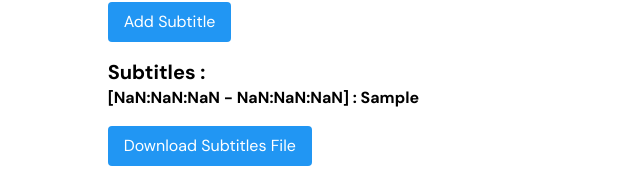
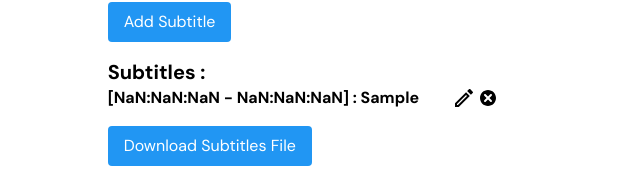
Before and after one commit to arnabpal2022/CaptiGen, a React (Vite) app: page /generate in a window 1280 px wide. Both pictures are taken after typing "Sample" into the empty fields and a click on the button "Add Subtitle". Shown: the part 439-615 px from the top of the page, without its empty margins (319-959 px from the left). Built offline with nearby package versions, Linux system fonts and the light colour scheme.

Commit message:
Edit and delete feature added

```diff
--- a/package.json
+++ b/package.json
@@ -15,6 +15,7 @@
     "react": "^18.2.0",
     "react-datetime": "^3.2.0",
     "react-dom": "^18.2.0",
+    "react-icons": "^5.0.1",
     "react-router-dom": "^6.22.1"
   },
   "devDependencies": {
--- a/src/components/subgen.jsx
+++ b/src/components/subgen.jsx
@@ -4,11 +4,16 @@ import DateTime from "react-datetime";
 import "react-datetime/css/react-datetime.css";
 import moment from "moment";
 import { parse } from "postcss";
+import { TiDelete } from "react-icons/ti";
+import { MdOutlineEdit } from "react-icons/md";
 const SubGen = () => {
   const [subtitles, setSubtitles] = useState([]);
   const [startTime, setStartTime] = useState("");
   const [endTime, setEndTime] = useState("");
   const [subtitleText, setSubtitleText] = useState("");
+
+  const [changeButton, setChangeButton] = useState(true);
+  const [editedItem, setEditedItem] = useState(null);
 
   const handleStartTimeChange = (selectedTime) => {
     const formattedTime = moment(selectedTime).format("HH:mm:ss");
@@ -87,6 +92,43 @@ const SubGen = () => {
       console.error("No subtitles available");
     }
   };
+  const handleEdit = (id) => {
+    let editItem = subtitles.find((item, index) => {
+      if (index === id) {
+        return item;
+      }
+    })
+    let startTime = convertSecondsToTime(editItem.startTime);
+    let endTime = convertSecondsToTime(editItem.endTime)
+
+    setSubtitleText(editItem.text);
+    setStartTime(startTime);
+    setEndTime(endTime);
+
+    setChangeButton(false);
+    setEditedItem(id);
+
+  }
+  const handleEditedItem = () => {
+    setSubtitles(
+      subtitles.map((subtitle, index) => {
+        if(index === editedItem){
+          return {...subtitle, startTime:convertToSeconds(startTime), endTime:convertToSeconds(endTime),  text: subtitleText};
+        }
+        return subtitle;
+      })
+    )
+
+    setChangeButton(true);
+    setSubtitleText("")
+  }
+  const handleDelete = (id) => {
+    setSubtitles((items) => {
+      return items.filter((arr, index) => {
+        return index != id;
+      })
+    })
+  }
 
   return (
     <div className="flex justify-center items-center h-screen">
@@ -122,21 +164,41 @@ const SubGen = () => {
             value={subtitleText}
             onChange={handleSubtitleTextChange}
           />
+          {
+            changeButton ?
               <button
                 className="bg-blue-500 text-white px-4 py-2 rounded hover:bg-blue-600 mt-4 transition duration-300"
                 onClick={handleAddSubtitle}
               >
                 Add Subtitle
+              </button> :
+              <button
+                className="bg-blue-500 text-white px-4 py-2 rounded hover:bg-blue-600 mt-4 transition duration-300"
+                onClick={handleEditedItem}
+              >
+                Submit changes
               </button>
+          }
         </div>
         <div>
           <h2 className="font-bold text-xl mt-4">Subtitles :</h2>
           {subtitles.map((subtitle, index) => (
-            <div key={index} className="">
-              <p className="font-bold">
+            <div key={index} className="flex">
+              <p className="font-bold w-80 max-w-3/4">
                 [{convertSecondsToTime(subtitle.startTime)} -{" "}
                 {convertSecondsToTime(subtitle.endTime)}] : {subtitle.text}
               </p>
+              <button
+                className="ml-6 text-2xl"
+                onClick={() => handleEdit(index)}
+              >
+                <MdOutlineEdit />
+              </button>
+              <button
+                className="text-2xl"
+                onClick={() => handleDelete(index)}
+              ><TiDelete />
+              </button>
             </div>
           ))}
         </div>
```
Also changed, not shown: 1 other file (tests, documents, lock files or other folders). Lines whose indentation alone changed are shown as unchanged.
